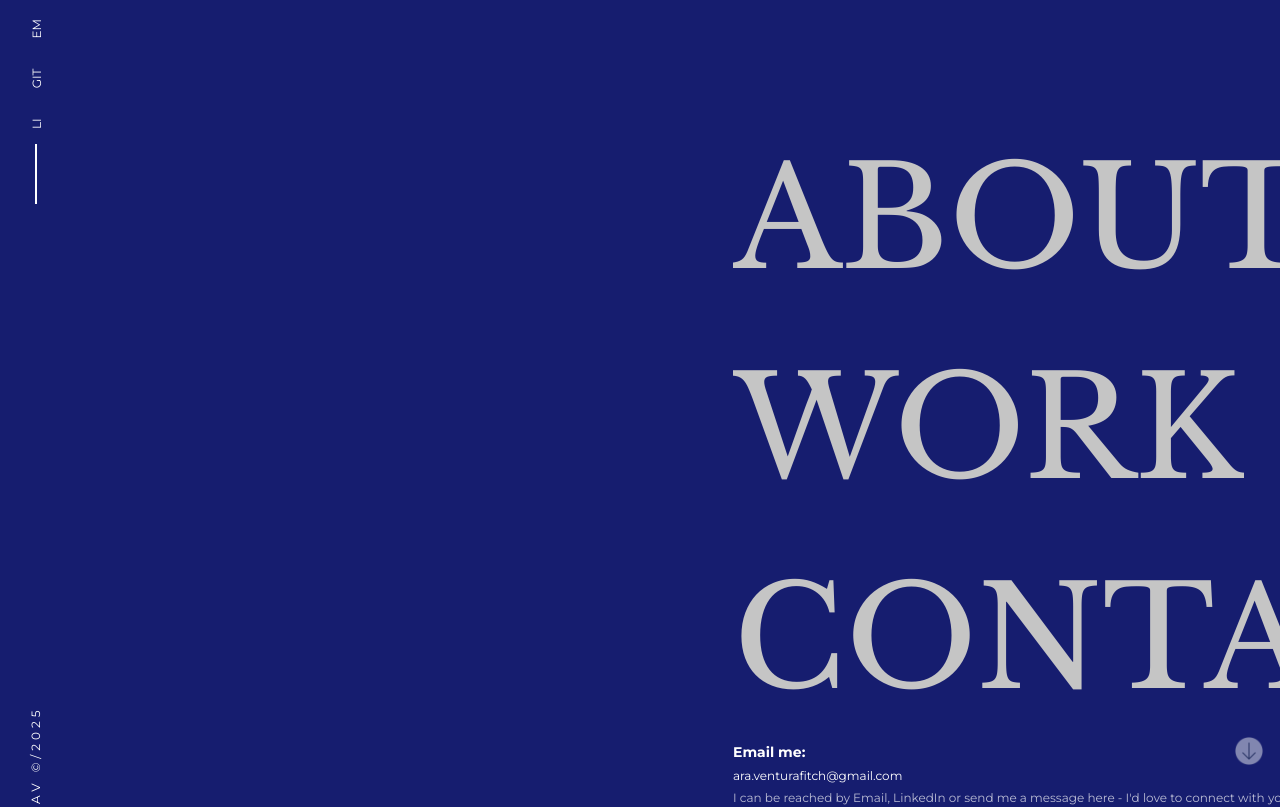
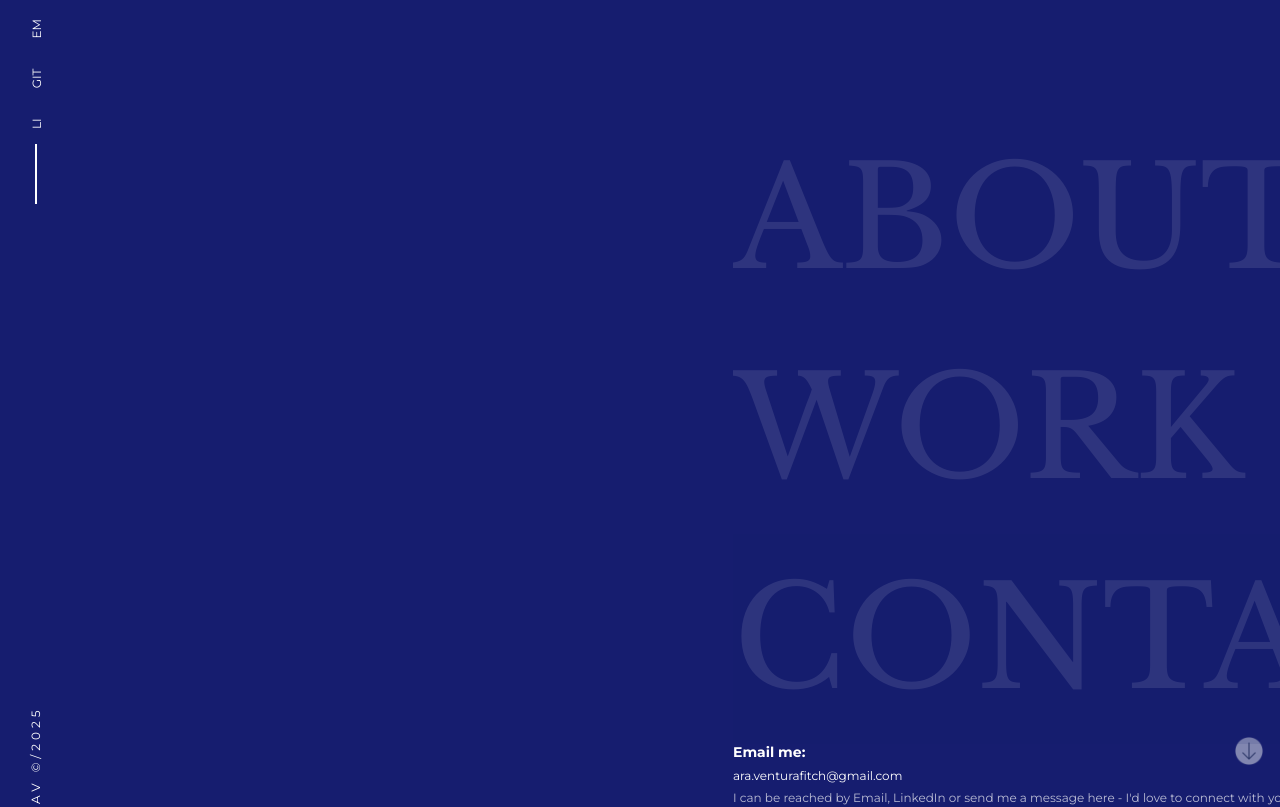
Before and after one commit to Araventura/portfolio-ara-ventura, a React (Vite) app: page / in a window 1280 px wide. Shown: the top 807 px of the page. Built offline with nearby package versions, Linux system fonts and the light colour scheme.

Commit message:
add div wrappers to titles to prevent animation from going to front

```diff
--- a/src/pages/Home/Home.jsx
+++ b/src/pages/Home/Home.jsx
@@ -53,9 +53,11 @@ function Home() {
         </Link>
       </div>
       <div className="home__bottom">
+        <div className="home__link">
           <Link to={"/about"} className="home__bottom-title">
             ABOUT
           </Link>
+        </div>
         <div className={`home__bottom-about ${scroll <= 130 ? "hidden" : ""}`}>
           <h3 className="home__subtitle">
             Hello, I'm Ara. I'm so grateful to have you here.
@@ -68,9 +70,11 @@ function Home() {
             More about me →
           </Link>
         </div>
+        <div className="home__link">
           <Link to={"/work"} className="home__bottom-title">
             WORK
           </Link>
+        </div>
         <div
           className={`home__bottom-wrapper ${scroll <= 250 ? "hidden" : ""}`}
         >
--- a/src/pages/Home/Home.scss
+++ b/src/pages/Home/Home.scss
@@ -97,8 +97,8 @@
       width: fit-content;
       overflow: hidden;
       background-color: $primary-color-background;
-      color: #c5c5c5;
-      //add background color, change opacity to COLOR
+      opacity: 0.1;
+      z-index: 3;
 
       @include tablet {
         font-size: 100px;
@@ -122,6 +122,7 @@
       animation-delay: 0s;
       animation-fill-mode: forwards;
       transform: translate(0, 0);
+      z-index: -1;
 
       &__img {
         width: 300px;
@@ -137,6 +138,7 @@
       animation-delay: 0s;
       animation-fill-mode: forwards;
       transform: translate(0, 0);
+      z-index: -1;
     }
   }
 
@@ -222,6 +224,13 @@
     font-size: 12px;
     opacity: 0.7;
   }
+
+  &__link {
+    overflow: hidden;
+    background-color: $primary-color-background;
+    color: #cbc3c3;
+    z-index: 2;
+  }
 }
 
 .hidden {
```
Lines whose indentation alone changed are shown as unchanged.
